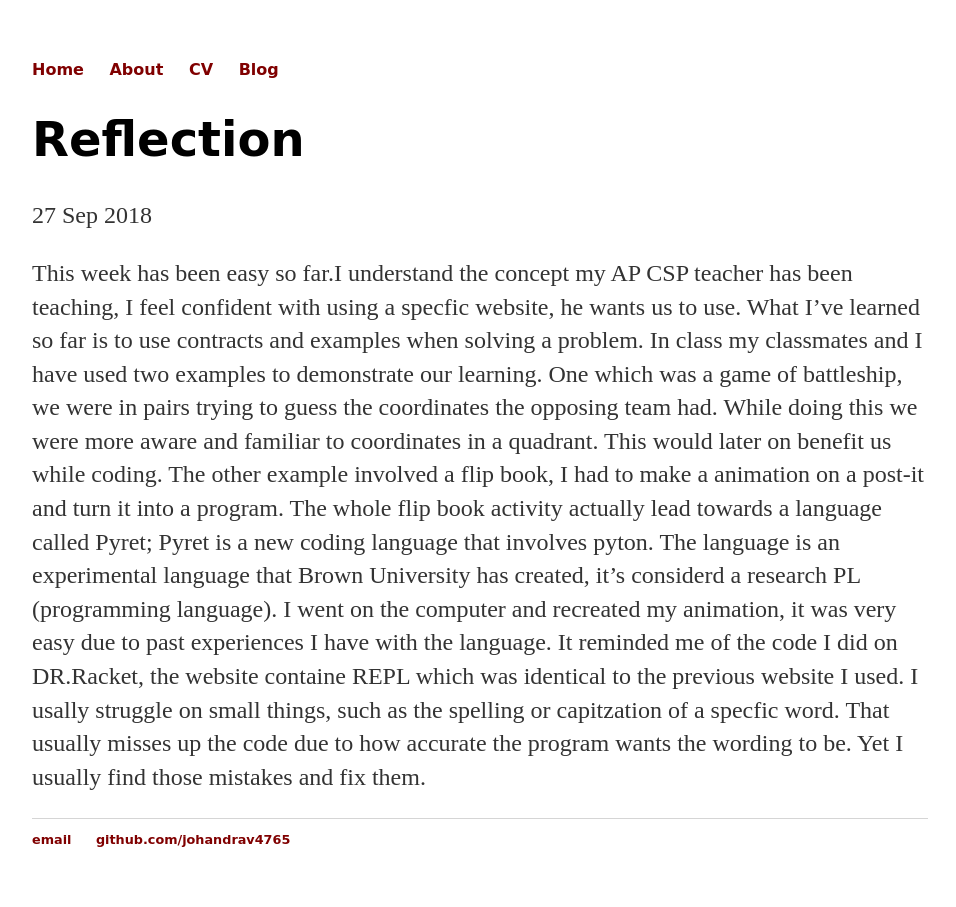
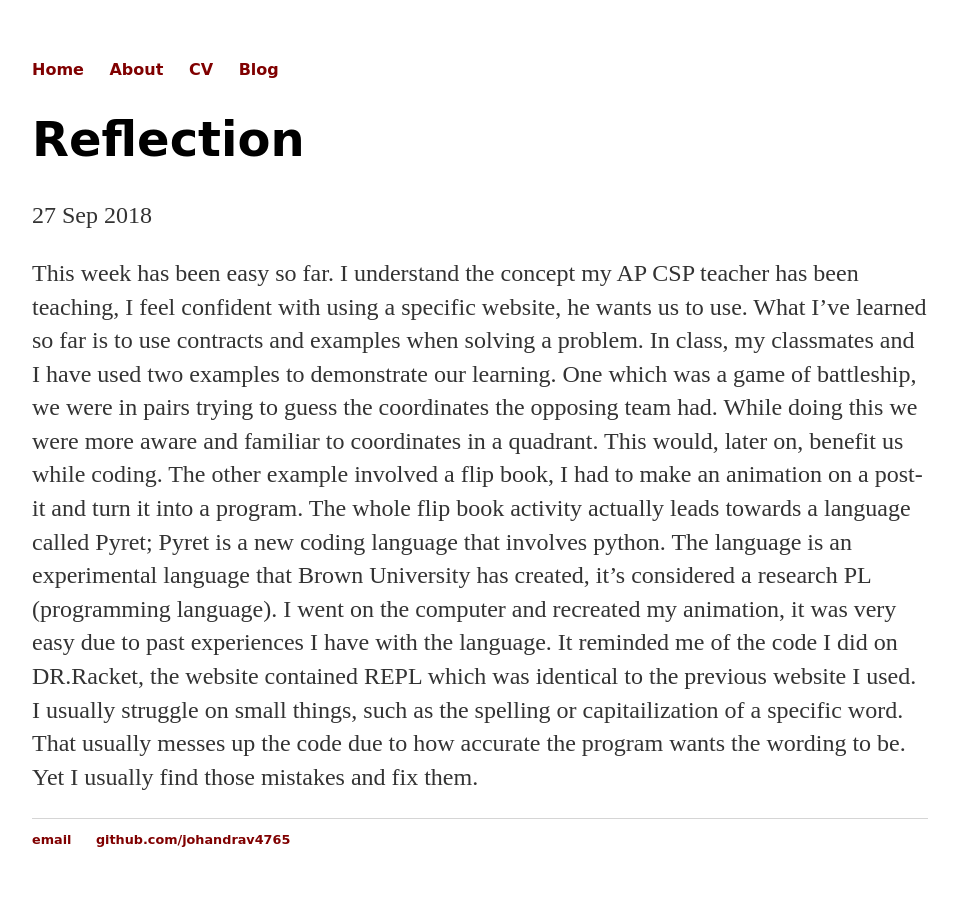
Before and after one commit to Johandrav4765/Johandrav4765.github.io, a Jekyll site: the page built from _posts/2018-09-27-Reflection.md, in a window 1280 px wide. Shown: the whole page, without its empty margins (160-1116 px from the left). Built offline with Jekyll 4.4.1, drawn with Linux system fonts in a browser that asks for light colours.

Commit message:
Update 2018-09-27-Reflection.md

```diff
--- a/_posts/2018-09-27-Reflection.md
+++ b/_posts/2018-09-27-Reflection.md
@@ -3,4 +3,4 @@ layout: post
 title: "Reflection"
 date: 2018-09-27
 ---
-This week has been easy so far.I understand the concept my AP CSP teacher has been teaching, I feel confident with using a specfic website, he wants us to use. What I've learned so far is to use contracts and examples when solving a problem. In class my classmates and I have used two examples to demonstrate our learning. One which was a game of battleship, we were in pairs trying to guess the coordinates the opposing team had. While doing this we were more aware and familiar to coordinates in a quadrant. This would later on benefit us while coding. The other example involved a flip book, I had to make a animation on a post-it and turn it into a program. The whole flip book activity actually lead towards a language called Pyret; Pyret is a new coding language that involves pyton. The language is an experimental language that Brown University has created, it's considerd a research PL (programming language). I went on the computer and recreated my animation, it was very easy due to past experiences I have with the language. It reminded me of the code I did on DR.Racket, the website containe REPL which was identical to the previous website I used. I usally struggle on small things, such as the spelling or capitzation of a specfic word. That usually misses up the code due to how accurate the program wants the wording to be. Yet I usually find those mistakes and fix them.
+This week has been easy so far. I understand the concept my AP CSP teacher has been teaching, I feel confident with using a specific website, he wants us to use. What I've learned so far is to use contracts and examples when solving a problem. In class, my classmates and I have used two examples to demonstrate our learning. One which was a game of battleship, we were in pairs trying to guess the coordinates the opposing team had. While doing this we were more aware and familiar to coordinates in a quadrant. This would, later on, benefit us while coding. The other example involved a flip book, I had to make an animation on a post-it and turn it into a program. The whole flip book activity actually leads towards a language called Pyret; Pyret is a new coding language that involves python. The language is an experimental language that Brown University has created, it's considered a research PL (programming language). I went on the computer and recreated my animation, it was very easy due to past experiences I have with the language. It reminded me of the code I did on DR.Racket, the website contained REPL which was identical to the previous website I used. I usually struggle on small things, such as the spelling or capitailization of a specific word. That usually messes up the code due to how accurate the program wants the wording to be. Yet I usually find those mistakes and fix them.
```
